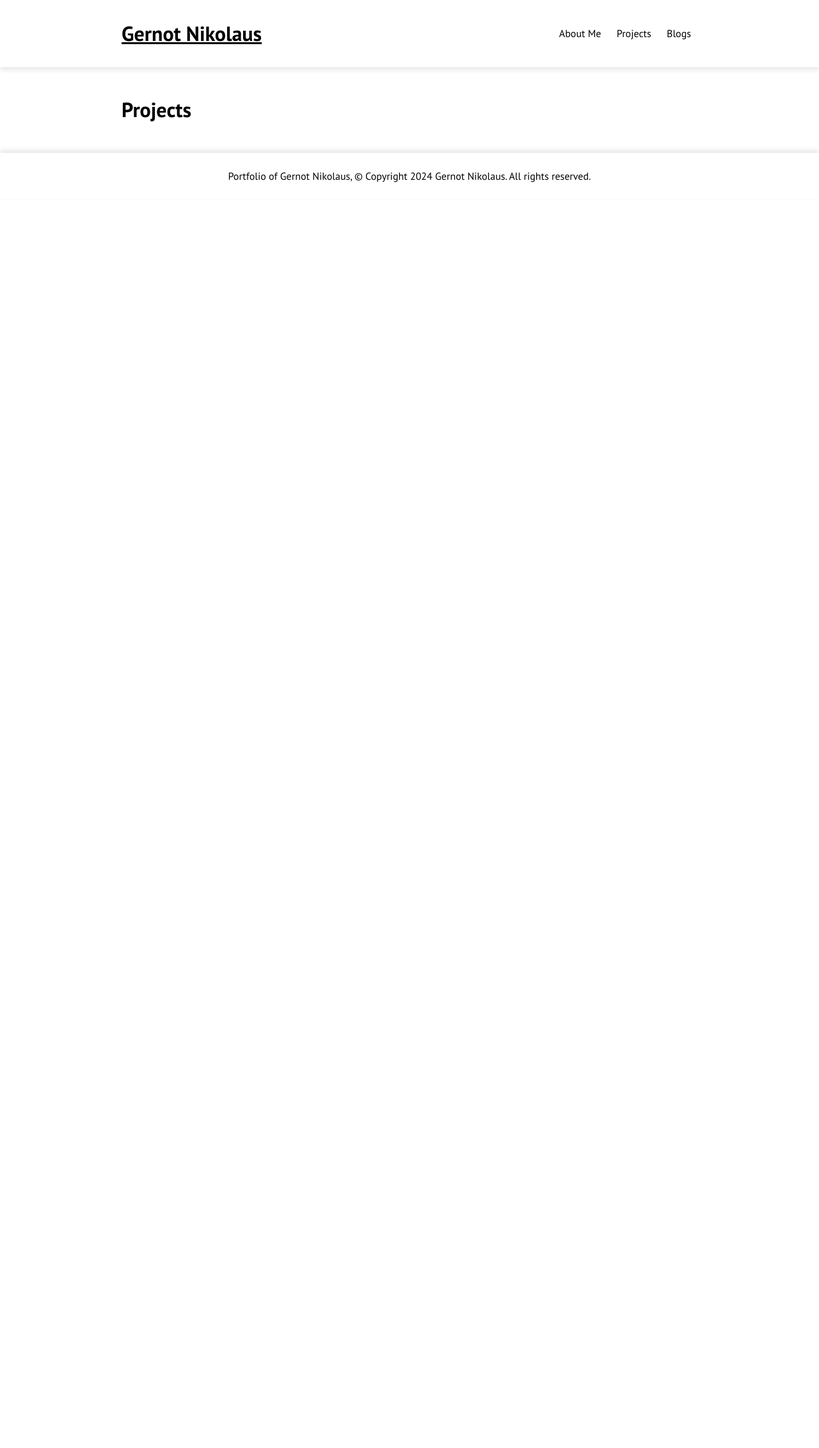
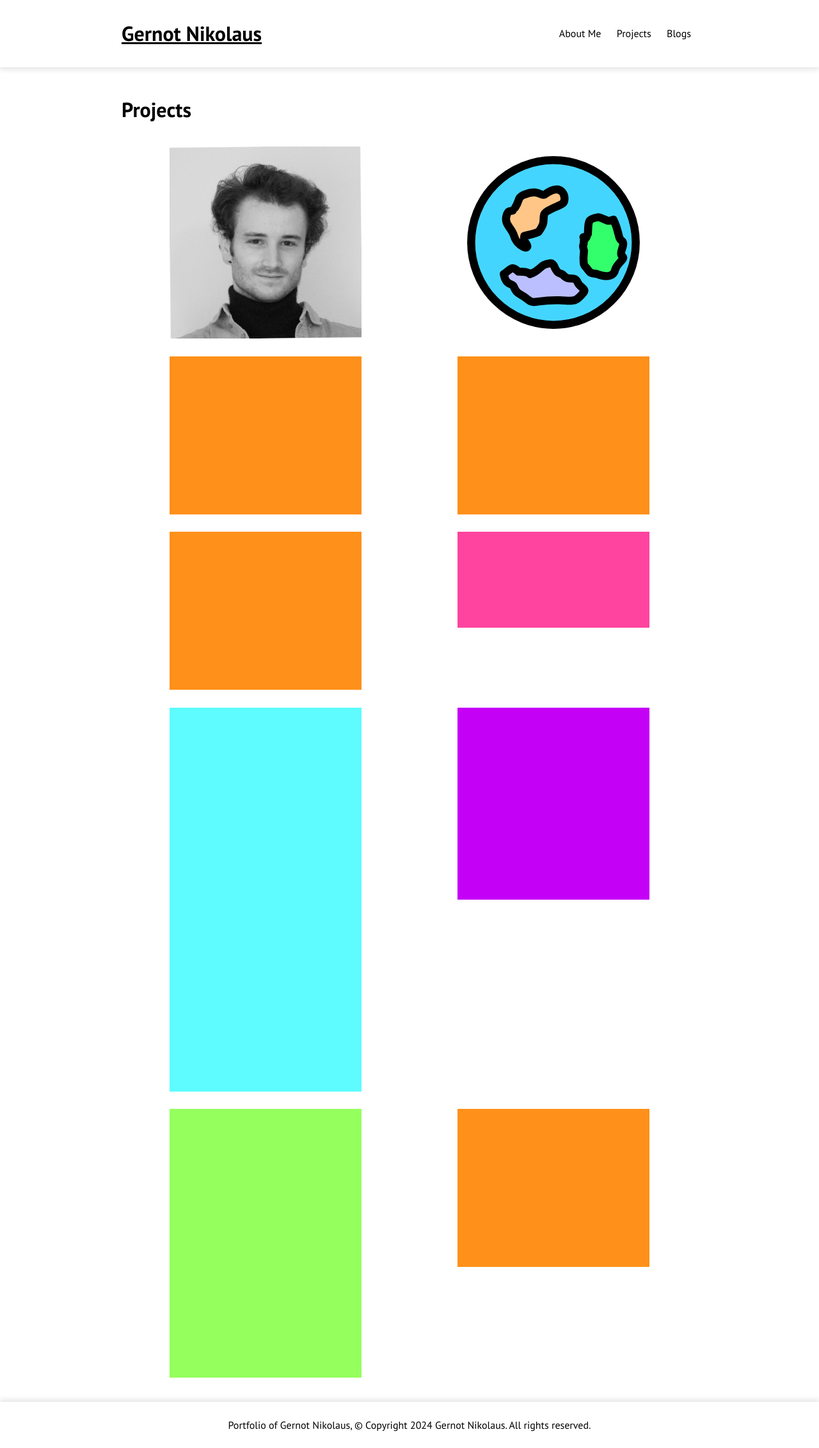
Before and after one commit to gernotnikolaus/gernotnikolaus.github.io, a Jekyll site: the page built from projects.md, in a window 1280 px wide. Shown: the whole page at 64% size. Built offline with Jekyll 4.4.1, drawn with Linux system fonts in a browser that asks for light colours; before the commit the page ends 900 px from its top, so only the background shows below that.

Commit message:
projects

```diff
--- a/projects.md
+++ b/projects.md
@@ -3,11 +3,41 @@ layout: default
 title: Projects
 ---
 
-<div class="gallery">
-{% assign images = site.static_files | where: "path", "/assets/images/projects/" %}
-{% for image in images %}
-  <div class="gallery-item">
-    <img src="{{ image.path | relative_url }}" alt="Project Image">
-  </div>
-{% endfor %}
+<div style="display: flex; flex-wrap: wrap; justify-content: space-around;">
+
+  {% for image in site.static_files %}
+    {% if image.path contains '/images/' %}
+      {% assign img_name = image.path | split: '/' | last %}
+      {% assign img_desc = site.data.image_descriptions[img_name] %}
+
+      <div style="margin: 10px;">
+        <img src="{{ image.path }}" alt="{{ image.name }}" style="width: 300px; cursor: pointer;" onclick="openModal('{{ image.path }}', '{{ img_desc | escape }}')">
+      </div>
+
+    {% endif %}
+  {% endfor %}
+
 </div>
+
+<!-- Fullscreen Modal -->
+<div id="imageModal" style="display:none; position: fixed; z-index: 1; padding-top: 60px; left: 0; top: 0; width: 100%; height: 100%; overflow: auto; background-color: rgba(0,0,0,0.9);">
+  <span style="position: absolute; top: 20px; right: 35px; color: #fff; font-size: 40px; font-weight: bold; cursor: pointer;" onclick="closeModal()">&times;</span>
+  <img id="modalImage" style="margin: auto; display: block; width: 80%; max-width: 700px;">
+  <div id="modalDescription" style="text-align: center; color: #fff; margin-top: 20px; font-size: 18px;"></div>
+</div>
+
+<script>
+function openModal(src, desc) {
+    var modal = document.getElementById("imageModal");
+    var modalImg = document.getElementById("modalImage");
+    var modalDesc = document.getElementById("modalDescription");
+    modal.style.display = "block";
+    modalImg.src = src;
+    modalDesc.textContent = desc || "No description available.";
+}
+
+function closeModal() {
+    var modal = document.getElementById("imageModal");
+    modal.style.display = "none";
+}
+</script>
```
